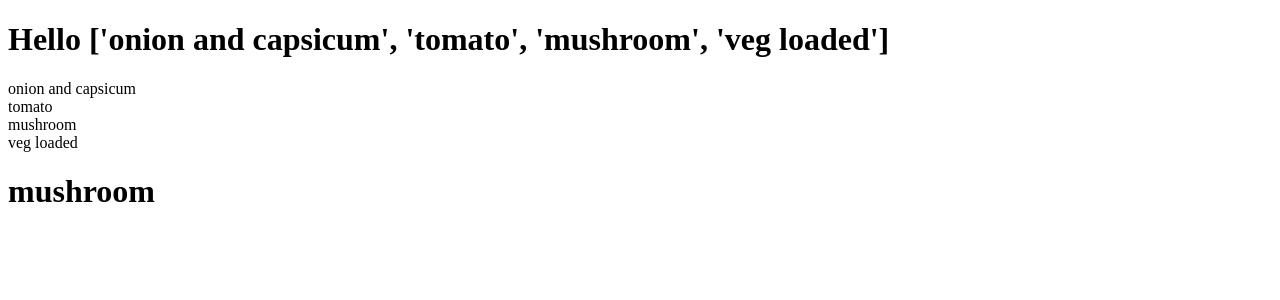
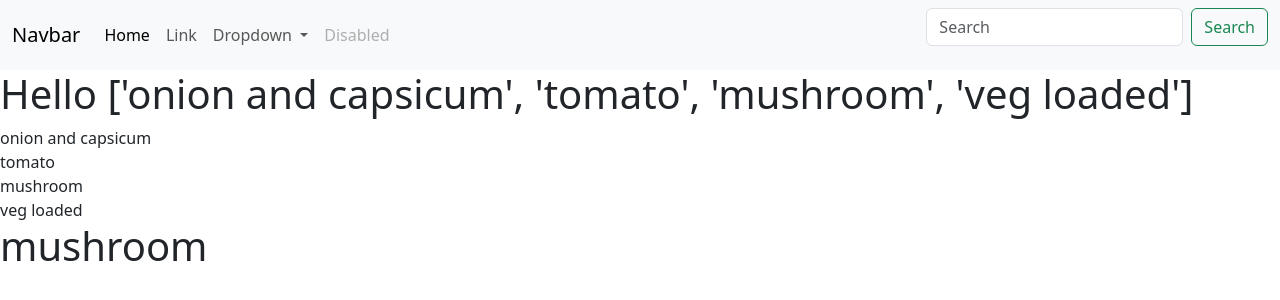
Before and after one commit to vishant750/flasker, a Flask app: page / in a window 1280 px wide. Shown: the top 300 px of the page. Run offline with Flask 3, Linux system fonts and the light colour scheme.

Commit message:
added bootstrap navbar

```diff
--- a/templates/404.html
+++ b/templates/404.html
@@ -5,6 +5,10 @@
     <title>page not found</title>
 </head>
 <body>
+{% extends 'base.html'%}
+{% block content%}
+
 <center>page not found!!</center>
+{% endblock%}
 </body>
 </html>
--- /dev/null
+++ b/templates/base.html
@@ -0,0 +1,18 @@
+
+<!doctype html>
+
+<html lang="en">
+  <head>
+    <meta charset="utf-8">
+    <meta name="viewport" content="width=device-width, initial-scale=1">
+    <title>Bootstrap demo</title>
+    <link href="https://cdn.jsdelivr.net/npm/bootstrap@5.3.0/dist/css/bootstrap.min.css" rel="stylesheet" integrity="sha384-9ndCyUaIbzAi2FUVXJi0CjmCapSmO7SnpJef0486qhLnuZ2cdeRhO02iuK6FUUVM" crossorigin="anonymous">
+  </head>
+  <body>
+  {%include 'navbar.html'%}
+  {% block content%}
+  {% endblock%}
+    <script src="https://cdn.jsdelivr.net/npm/bootstrap@5.3.0/dist/js/bootstrap.bundle.min.js" integrity="sha384-geWF76RCwLtnZ8qwWowPQNguL3RmwHVBC9FhGdlKrxdiJJigb/j/68SIy3Te4Bkz" crossorigin="anonymous"></script>
+  </body>
+</html>
+<br></br>
--- a/templates/index.html
+++ b/templates/index.html
@@ -1,16 +1,18 @@
-<!DOCTYPE html>
+
 <html lang="en">
 <head>
     <meta charset="UTF-8">
     <title>Title</title>
 </head>
 <body>
-
+{% extends 'base.html'%}
+{% block content%}
 <h1>Hello {{favourite_pizza}}</h1>
 <h2> {% for toppings in favourite_pizza %}</h2>
     {{toppings}}</br>
     {% endfor %}
 
 <h1>{{favourite_pizza[2]}}</h1>
+{% endblock%}
 </body>
 </html>
--- /dev/null
+++ b/templates/navbar.html
@@ -0,0 +1,36 @@
+<nav class="navbar navbar-expand-lg bg-body-tertiary">
+  <div class="container-fluid">
+    <a class="navbar-brand" href="#">Navbar</a>
+    <button class="navbar-toggler" type="button" data-bs-toggle="collapse" data-bs-target="#navbarSupportedContent" aria-controls="navbarSupportedContent" aria-expanded="false" aria-label="Toggle navigation">
+      <span class="navbar-toggler-icon"></span>
+    </button>
+    <div class="collapse navbar-collapse" id="navbarSupportedContent">
+      <ul class="navbar-nav me-auto mb-2 mb-lg-0">
+        <li class="nav-item">
+          <a class="nav-link active" aria-current="page" href="#">Home</a>
+        </li>
+        <li class="nav-item">
+          <a class="nav-link" href="#">Link</a>
+        </li>
+        <li class="nav-item dropdown">
+          <a class="nav-link dropdown-toggle" href="#" role="button" data-bs-toggle="dropdown" aria-expanded="false">
+            Dropdown
+          </a>
+          <ul class="dropdown-menu">
+            <li><a class="dropdown-item" href="#">Action</a></li>
+            <li><a class="dropdown-item" href="#">Another action</a></li>
+            <li><hr class="dropdown-divider"></li>
+            <li><a class="dropdown-item" href="#">Something else here</a></li>
+          </ul>
+        </li>
+        <li class="nav-item">
+          <a class="nav-link disabled">Disabled</a>
+        </li>
+      </ul>
+      <form class="d-flex" role="search">
+        <input class="form-control me-2" type="search" placeholder="Search" aria-label="Search">
+        <button class="btn btn-outline-success" type="submit">Search</button>
+      </form>
+    </div>
+  </div>
+</nav>
```
